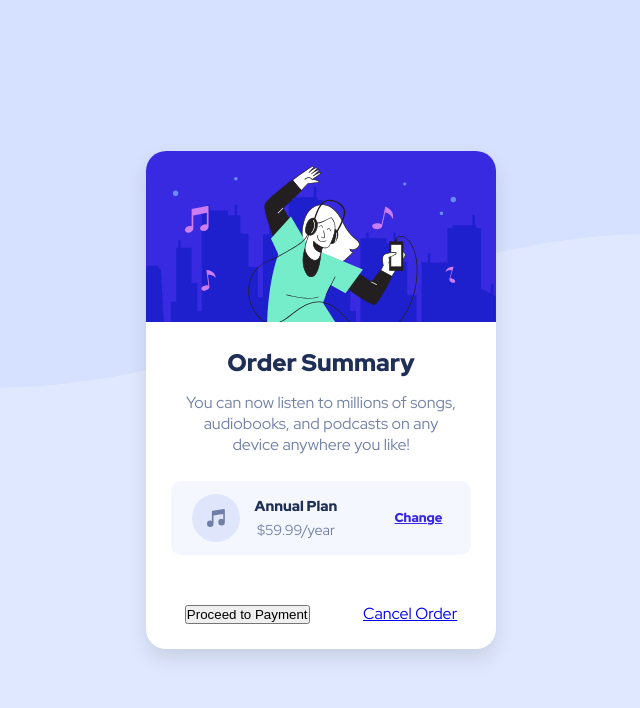
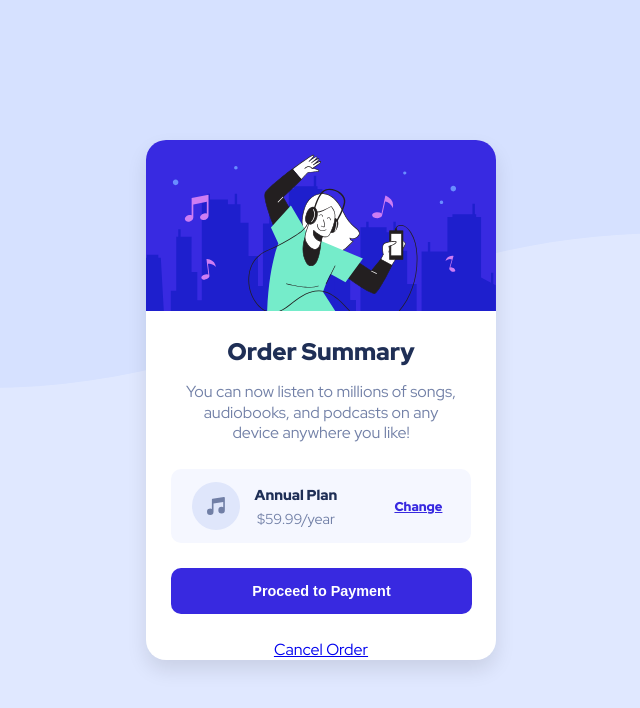
Before and after one commit to srsanjaykumar/order_summary_component, a plain HTML site: page index.html in a window 1280 px wide. Shown: the whole page, without its empty margins (319-959 px from the left). Drawn offline with Linux system fonts and the light colour scheme.

Commit message:
payment fixed

```diff
--- a/style.css
+++ b/style.css
@@ -15,7 +15,6 @@
 }
 
 body {
-
   font-family: "Red Hat Display", sans-serif;
   background: url(./images/pattern-background-desktop.svg);
   background-repeat: repeat-x;
@@ -33,69 +32,79 @@ body {
   text-align: center;
 }
 
-.container{
+.container {
   max-width: 350px;
   background-color: white;
   border-radius: 20px;
   box-shadow: 0px 10px 20px rgba(0, 0, 0, 0.1);
 }
 
-.person{
+.person {
   width: 100%;
   border-radius: 20px 20px 0px 0px;
 }
 
-.text{
-  margin: 25px 35px ;
+.text {
+  margin: 25px 35px;
 }
-.text h1{
+.text h1 {
   font-size: 1.5rem;
   font-weight: 900;
   color: var(--dark-blue);
   margin-bottom: 15px;
 }
-.text p{
-    font-size: 1.0rem;
+.text p {
+  font-size: 1rem;
   color: var(--desaturated-blue);
   margin-bottom: 20px;
   line-height: 1.3rem;
 }
 
-.align{
+.align {
   margin: 25px;
 }
-.plan{
+.plan {
   display: flex;
   padding: 13px 0;
-    justify-content:space-around;
+  justify-content: space-around;
   align-items: center;
   border-radius: 10px;
   background-color: var(--very-pale-blue);
-
-
 }
-.plan h2{
+.plan h2 {
   font-size: 0.9rem;
   font-weight: 900;
   color: var(--dark-blue);
-
 }
-.change{
+.change {
   font-size: 0.8rem;
   color: var(--bright-blue);
   font-weight: 900;
   cursor: pointer;
 }
-.plan p{
+.plan p {
   font-size: 0.9rem;
   color: var(--desaturated-blue);
   margin-top: 5px;
 }
-.plan-text{
+.plan-text {
   margin-left: 15px;
 }
-.music{
+.music {
   margin-left: -8px;
   display: flex;
   align-items: center;
 }
+
+button {
+  display: block;
+  width: 86%;
+  padding: 15px;
+  background-color: var(--bright-blue);
+  color: white;
+  font-size: 0.9rem;
+  font-weight: 900;
+  border-radius: 10px;
+  border: none;
+  cursor: pointer;
+}
```
Lines whose indentation alone changed are shown as unchanged.
